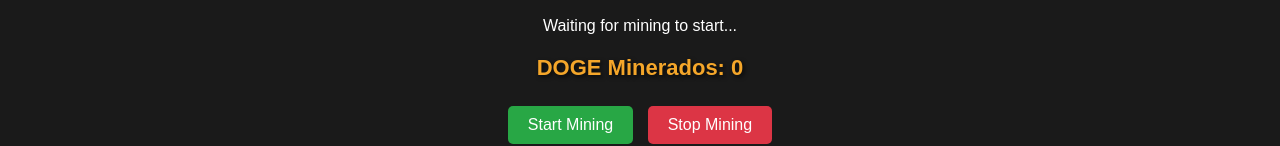
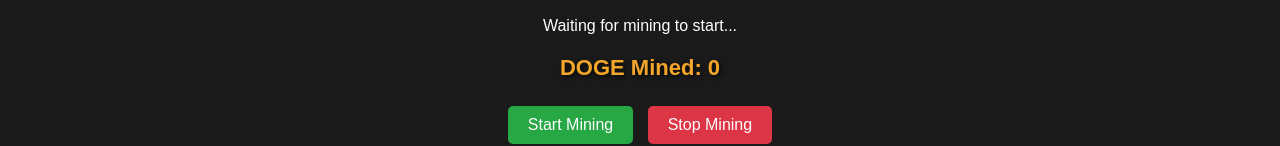
Before and after one commit to MaxEphra/Max-Miner, a plain HTML site: page index.html in a window 1280 px wide. Shown: the part 195-341 px from the top of the page. Drawn offline with Linux system fonts and the light colour scheme; no server answers.

Commit message:
Update index.html

```diff
--- a/index.html
+++ b/index.html
@@ -315,7 +315,7 @@
     function updateBalances() {
       cryptoCount = saldos[currentAsset];
 
-      cryptoMined.textContent = `${cryptoData[currentAsset].name} Minerados: ${cryptoCount}`;
+      cryptoMined.textContent = `${cryptoData[currentAsset].name} Mined: ${cryptoCount}`;
       walletBalance.textContent = `${cryptoCount} ${cryptoData[currentAsset].name}`;
       usdBalance.textContent = `$${(cryptoCount * cryptoToUsdRate).toFixed(2)}`;
     }
```
